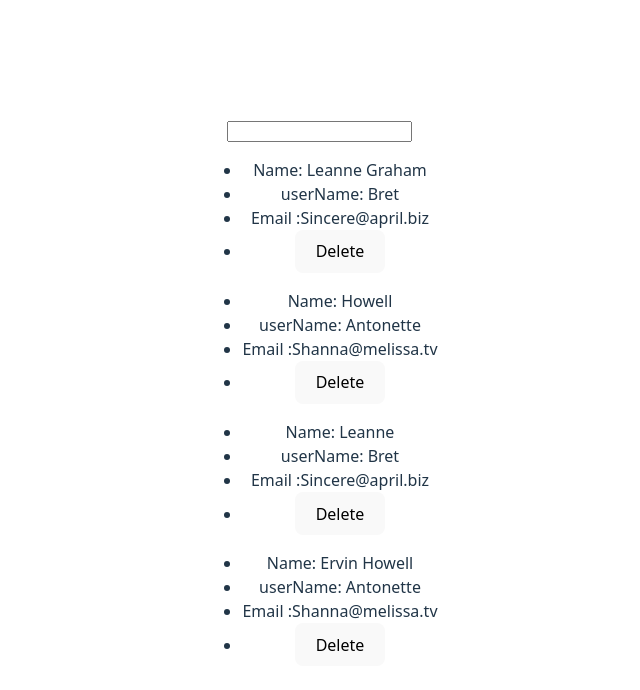
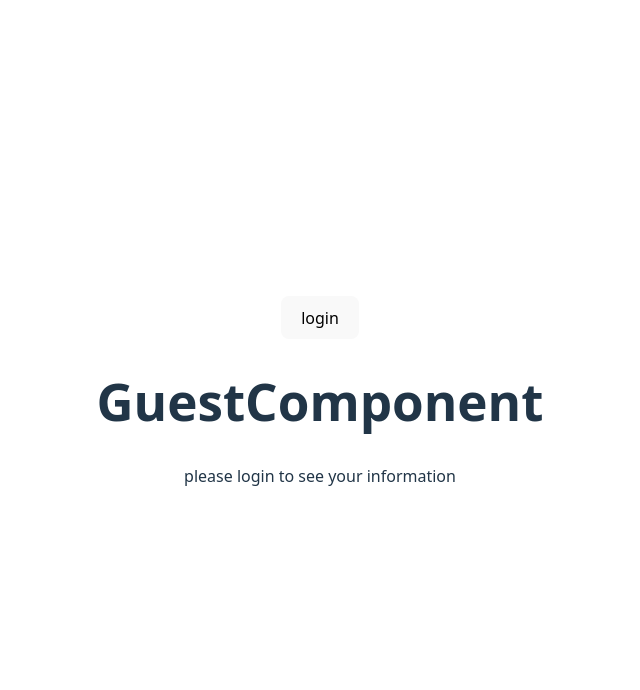
Before and after one commit to siamand-shirzad/new-react-education, a React (Vite) app: page / in a window 1280 px wide. Shown: the top 690 px of the page, without its empty margins (320-960 px from the left). Built offline with nearby package versions, Linux system fonts and the light colour scheme.

Commit message:
useEffect

```diff
--- a/src/App.jsx
+++ b/src/App.jsx
@@ -1,39 +1,17 @@
 import { Fragment, useState } from "react";
 import "./App.css";
-import UserInfo from "./UserInfo";
+import UserComponent from "./UserComponent";
+import GuestComponent from "./GuestComponent";
 
-const initialUser = [
-  { name: "Leanne Graham", username: "Bret", email: "Sincere@april.biz" },
-  { name: " Howell", username: "Antonette", email: "Shanna@melissa.tv" },
-  { name: "Leanne", username: "Bret", email: "Sincere@april.biz" },
-  { name: "Ervin Howell", username: "Antonette", email: "Shanna@melissa.tv" },
-];
 function App() {
-  const [users, stateUser] = useState(initialUser);
-
-  const handleDelete = (name) => {
-    // functional update
-    stateUser((prevUser) => {
-      const newUsers = prevUser.filter((user) => user.name !== name);
-      return newUsers;
-    });
-  };
-  const setSearch = (char) => {
-    const newUsers = initialUser.filter((user) =>
-      user.name.toLocaleLowerCase().includes(char.toLocaleLowerCase())
-    );
-    stateUser(newUsers);
-  };
+  const [isLogined , setIsLogined] = useState(false);
   return (
     <>
-      <input type="text" onChange={(e) => setSearch(e.target.value)} />
-      {users.map((user) => (
-        <UserInfo
-          key={user.name}
-          {...user}
-          handleDelete={() => handleDelete(user.name)}
-        />
-      ))}
+    <button onClick={()=> setIsLogined(!isLogined)}>
+      {isLogined ? "logout": "login"}
+    </button>
+
+    {isLogined ?<UserComponent/>: <GuestComponent/>}
     </>
   );
 }
--- /dev/null
+++ b/src/GuestComponent.jsx
@@ -0,0 +1,11 @@
+
+const GuestComponent = () => {
+    return (
+        <div>
+            <h1>GuestComponent</h1>
+            <p>please login to see your information</p>
+        </div>
+    );
+};
+
+export default GuestComponent;
--- /dev/null
+++ b/src/UserComponent.jsx
@@ -0,0 +1,36 @@
+import { useEffect, useState } from "react";
+
+const UserComponent = () => {
+    const [age, setAge] = useState(20);
+
+    useEffect(()=>{
+        // mounting
+        console.log("send request to server");
+        //unmounting
+        return ()=>{
+            console.log("your logout");
+        }
+    },[])
+    //updating
+    useEffect(()=>{
+        console.log(age);
+        if (age == 30) {
+            console.log("your age is 30");
+        }
+    },[age])
+    return (
+        <div>
+            <h1>User component</h1>
+            <button onClick={()=> setAge((prevAge) =>prevAge + 1)} >
+                change age
+            </button>
+            <ul>
+                <li>Name:siamand</li>
+                <li>Age: {age}</li>
+            </ul>
+
+        </div>
+    );
+};
+
+export default UserComponent;
--- a/src/UserInfo.jsx
+++ /dev/null
@@ -1,15 +0,0 @@
-const UserInfo = ({ name, username, email,handleDelete }) => {
-
-  return (
-    <div>
-      <ul>
-        <li>Name: {name}</li>
-        <li>userName: {username}</li>
-        <li>Email :{email}</li>
-        <li><button onClick={handleDelete}>Delete</button></li>
-      </ul>
-    </div>
-  );
-};
-
-export default UserInfo;
--- a/src/main.jsx
+++ b/src/main.jsx
@@ -3,8 +3,4 @@ import "./index.css";
 import App from "./App.jsx";
 import { StrictMode } from "react";
 
-createRoot(document.getElementById("root")).render(
-  <StrictMode>
-    <App />
-  </StrictMode>
-);
+createRoot(document.getElementById("root")).render(<App />);
```
